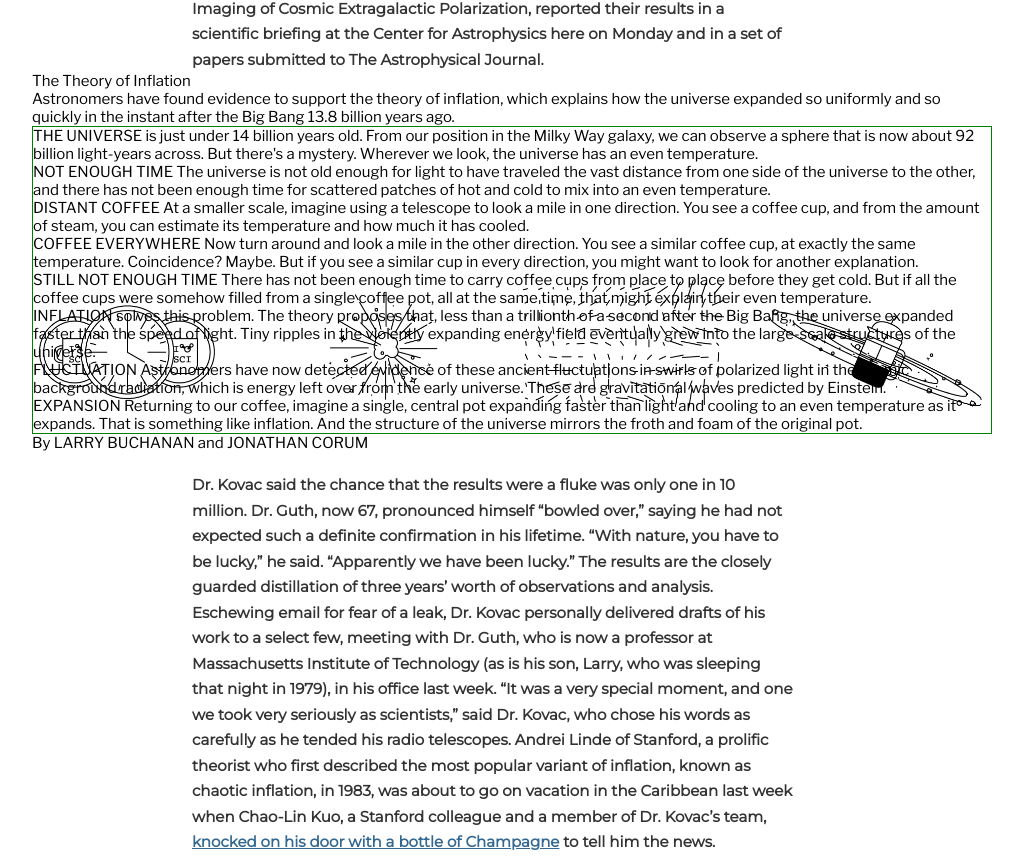
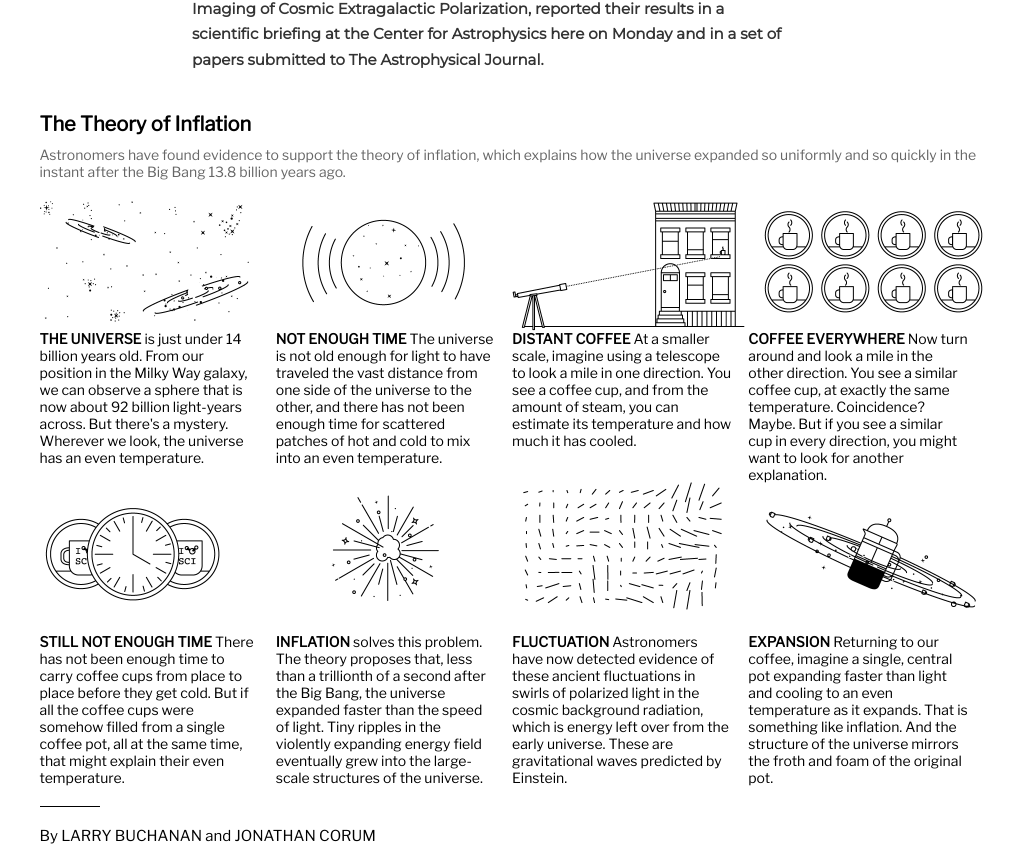
Before and after one commit to Igors78/NewYorkTimes_clone, a plain HTML site: page index.html in a window 1280 px wide. Shown: the part 2272-3130 px from the top of the page, without its empty margins (128-1151 px from the left). Drawn offline with nearby package versions, Linux system fonts and the light colour scheme.

Commit message:
Theory section grid layout added over the source image(background)

```diff
--- a/index.html
+++ b/index.html
@@ -206,7 +206,7 @@
         <div class="sectiontheory__grid">
           <div class="sectiontheory__grid_item">
             <p>
-              THE UNIVERSE is just under 14 billion years old. From our position
+              <strong>THE UNIVERSE</strong> is just under 14 billion years old. From our position
               in the Milky Way galaxy, we can observe a sphere that is now about
               92 billion light-years across. But there's a mystery. Wherever we
               look, the universe has an even temperature.
@@ -214,7 +214,7 @@
           </div>
           <div class="sectiontheory__grid_item">
             <p>
-              NOT ENOUGH TIME The universe is not old enough for light to have
+            <strong>NOT ENOUGH TIME</strong> The universe is not old enough for light to have
               traveled the vast distance from one side of the universe to the
               other, and there has not been enough time for scattered patches of
               hot and cold to mix into an even temperature.
@@ -222,7 +222,7 @@
           </div>
           <div class="sectiontheory__grid_item">
             <p>
-              DISTANT COFFEE At a smaller scale, imagine using a telescope to
+            <strong>DISTANT COFFEE</strong> At a smaller scale, imagine using a telescope to
               look a mile in one direction. You see a coffee cup, and from the
               amount of steam, you can estimate its temperature and how much it
               has cooled.
@@ -230,7 +230,7 @@
           </div>
           <div class="sectiontheory__grid_item">
             <p>
-              COFFEE EVERYWHERE Now turn around and look a mile in the other
+            <strong>COFFEE EVERYWHERE</strong> Now turn around and look a mile in the other
               direction. You see a similar coffee cup, at exactly the same
               temperature. Coincidence? Maybe. But if you see a similar cup in
               every direction, you might want to look for another explanation.
@@ -238,7 +238,7 @@
           </div>
           <div class="sectiontheory__grid_item">
             <p>
-              STILL NOT ENOUGH TIME There has not been enough time to carry
+            <strong>STILL NOT ENOUGH TIME</strong> There has not been enough time to carry
               coffee cups from place to place before they get cold. But if all
               the coffee cups were somehow filled from a single coffee pot, all
               at the same time, that might explain their even temperature.
@@ -246,7 +246,7 @@
           </div>
           <div class="sectiontheory__grid_item">
             <p>
-              INFLATION solves this problem. The theory proposes that, less than
+            <strong>INFLATION</strong> solves this problem. The theory proposes that, less than
               a trillionth of a second after the Big Bang, the universe expanded
               faster than the speed of light. Tiny ripples in the violently
               expanding energy field eventually grew into the large-scale
@@ -255,7 +255,7 @@
           </div>
           <div class="sectiontheory__grid_item">
             <p>
-              FLUCTUATION Astronomers have now detected evidence of these
+            <strong>FLUCTUATION</strong> Astronomers have now detected evidence of these
               ancient fluctuations in swirls of polarized light in the cosmic
               background radiation, which is energy left over from the early
               universe. These are gravitational waves predicted by Einstein.
@@ -263,7 +263,7 @@
           </div>
           <div class="sectiontheory__grid_item">
             <p>
-              EXPANSION Returning to our coffee, imagine a single, central pot
+            <strong>EXPANSION</strong> Returning to our coffee, imagine a single, central pot
               expanding faster than light and cooling to an even temperature as
               it expands. That is something like inflation. And the structure of
               the universe mirrors the froth and foam of the original pot.
--- a/style/style.scss
+++ b/style/style.scss
@@ -279,23 +279,49 @@ main {
 }
 // Theory section block with background image and grid container over it
 .sectiontheory {
-  width: 75%;
-  margin: 0 auto;
+  width: 945px;
+  margin: 0 auto 40px auto;
+}
+
+.sectiontheory__text {
+  h3 {
+    display: inline-block;
+    padding: 40px 0 10px 0;
+    color: black;
+    font-size: 20px;
+    font-weight: 600;
+  }
+
+  p {
+    font-size: 14px;
+    color: #666;
+  }
+}
 
 .sectiontheory__grid {
-    border: 1px solid green;
+  display: grid;
+  grid-template-columns: 25% 25% 25% 25%;
+  grid-template-rows: 50% 50%;
   background-image: url("/img/theory1.png");
-    background-size: cover;
+  background-size: contain;
   background-position: center;
   background-repeat: no-repeat;
 }
 
 .sectiontheory__grid_item {
+  padding: 0 7% 0 0;
+  margin: 150px 0 0 0;
+
   p {
-      //visibility: hidden;
+    font-size: 1rem;
     background: transparent;
   }
 }
+
+.section__theory_underline{
+  width: 60px;
+  border-top: 1px solid black;
+  margin: 20px 0 20px 0;
 }
 // Lowerpart with editors picks and most popular
 .lowerpart__left {
```
Also changed, not shown: style/style.css, 1 other file. Lines whose indentation alone changed are shown as unchanged.
